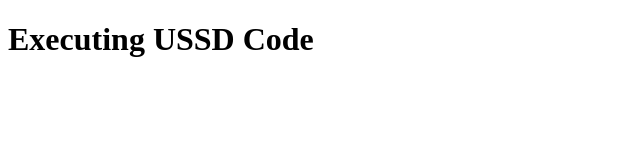
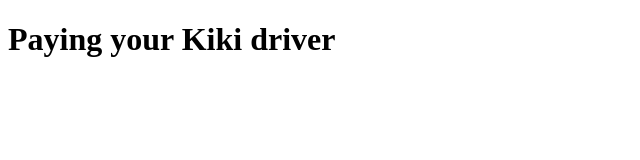
Before and after one commit to Kiki-boss/Kikipay, a plain HTML site: page kikidrop-zaad.html in a window 1280 px wide. Shown: the whole page, without its empty margins (0-640 px from the left). Drawn offline with Linux system fonts and the light colour scheme.

Commit message:
Update kikidrop-zaad.html

```diff
--- a/kikidrop-zaad.html
+++ b/kikidrop-zaad.html
@@ -4,7 +4,7 @@
     <title>USSD Link Execution</title>
 </head>
 <body>
-    <h1>Executing USSD Code</h1>
+    <h1>Paying your Kiki driver</h1>
 
     <script>
         window.onload = function() {
```
